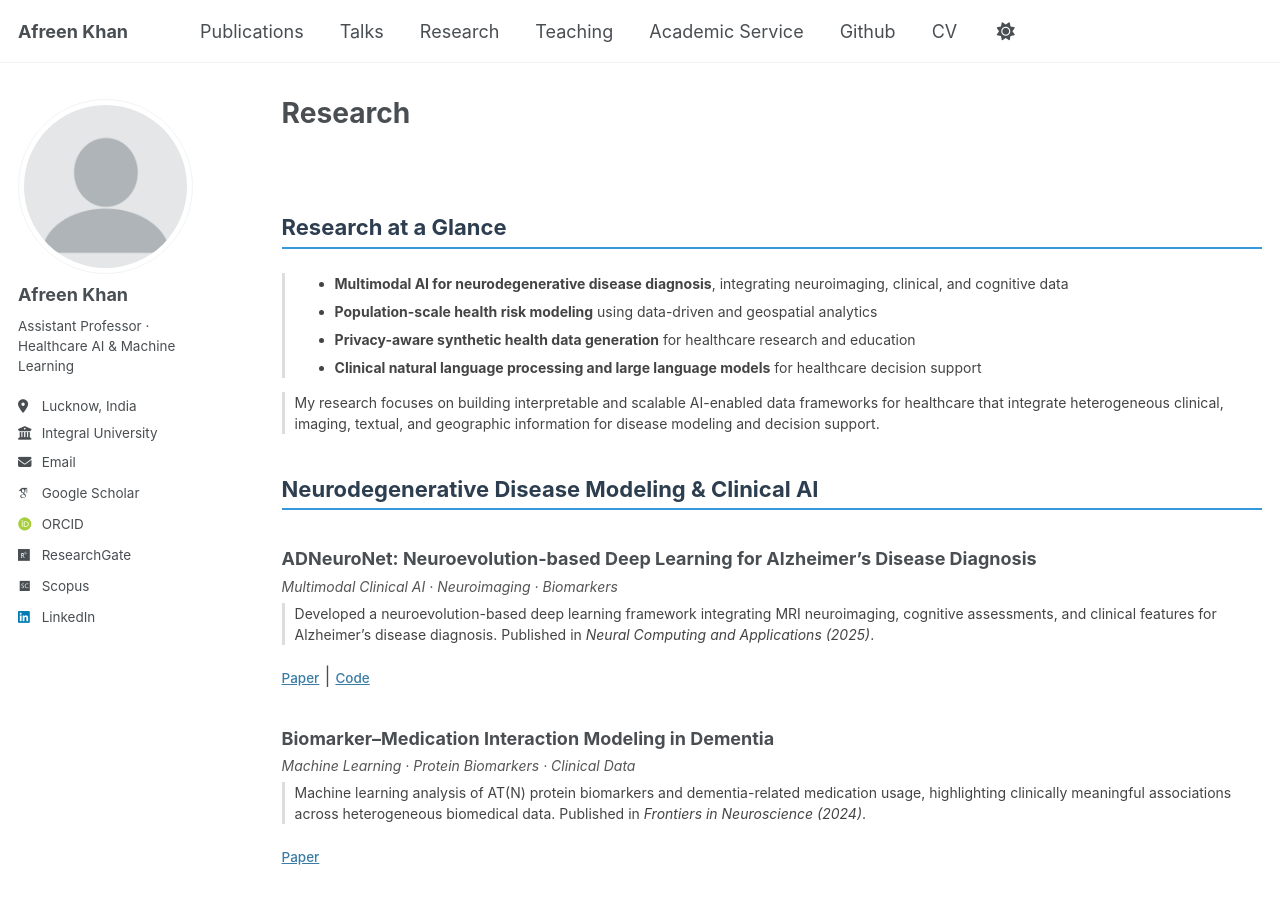
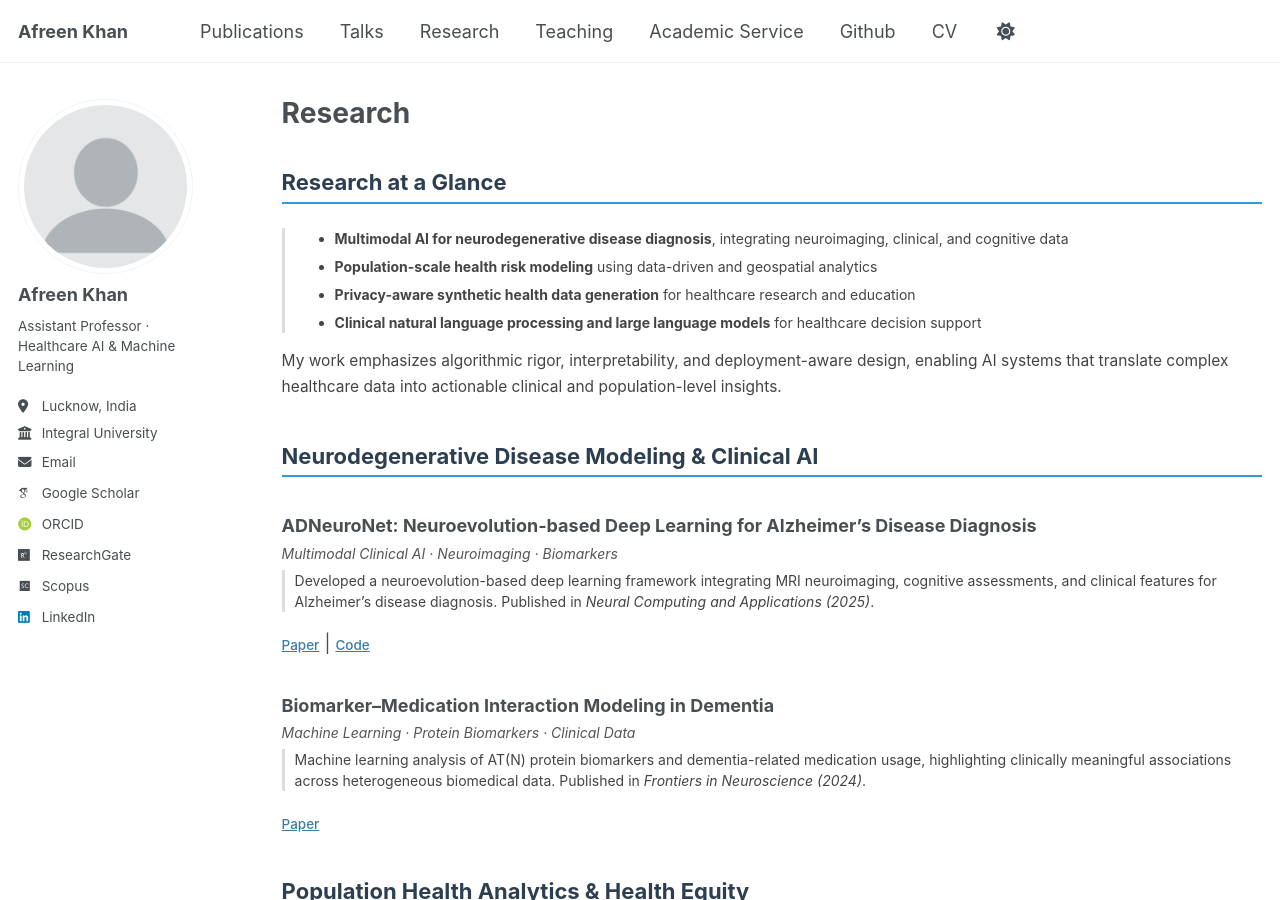
Before and after one commit to afreen-kh/afreen-kh.github.io, a Jekyll site: the page built from _pages/research.html, in a window 1280 px wide and 900 px high. Built offline with Jekyll 4.4.1, drawn with Linux system fonts in a browser that asks for light colours; some web fonts are replaced; a script that is not in the unit is left out.

Commit message:
Update research.html

```diff
--- a/_pages/research.html
+++ b/_pages/research.html
@@ -4,7 +4,6 @@ title: "Research"
 permalink: /research/
 author_profile: true
 ---
-<p>&nbsp;</p>
 
 <h2 class="pub-section-title">Research at a Glance</h2>
 
@@ -19,11 +18,11 @@ author_profile: true
   </div>
 </div>
 
-<div class="archive__item">
-  <div class="pub-contribution">
-    My research focuses on building interpretable and scalable AI-enabled data frameworks for healthcare that integrate heterogeneous clinical, imaging, textual, and geographic information for disease modeling and decision support.
-  </div>
-</div>
+<p style="font-size: 15.5px; line-height: 1.7; color: #444;">
+  My work emphasizes algorithmic rigor, interpretability, and deployment-aware design,
+  enabling AI systems that translate complex healthcare data into actionable clinical
+  and population-level insights.
+</p>
 
 <h2 class="pub-section-title">Neurodegenerative Disease Modeling & Clinical AI</h2>
 
```
